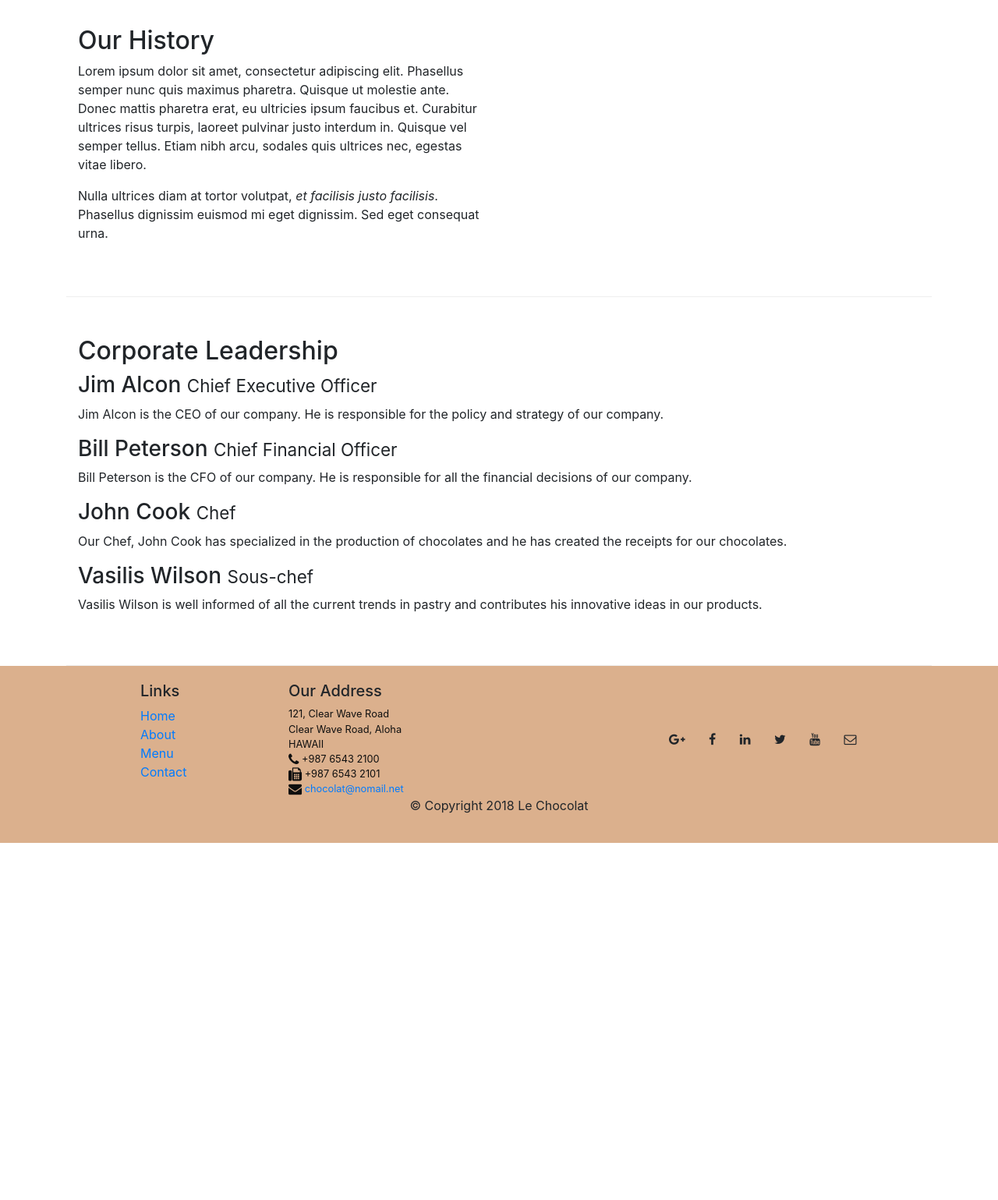
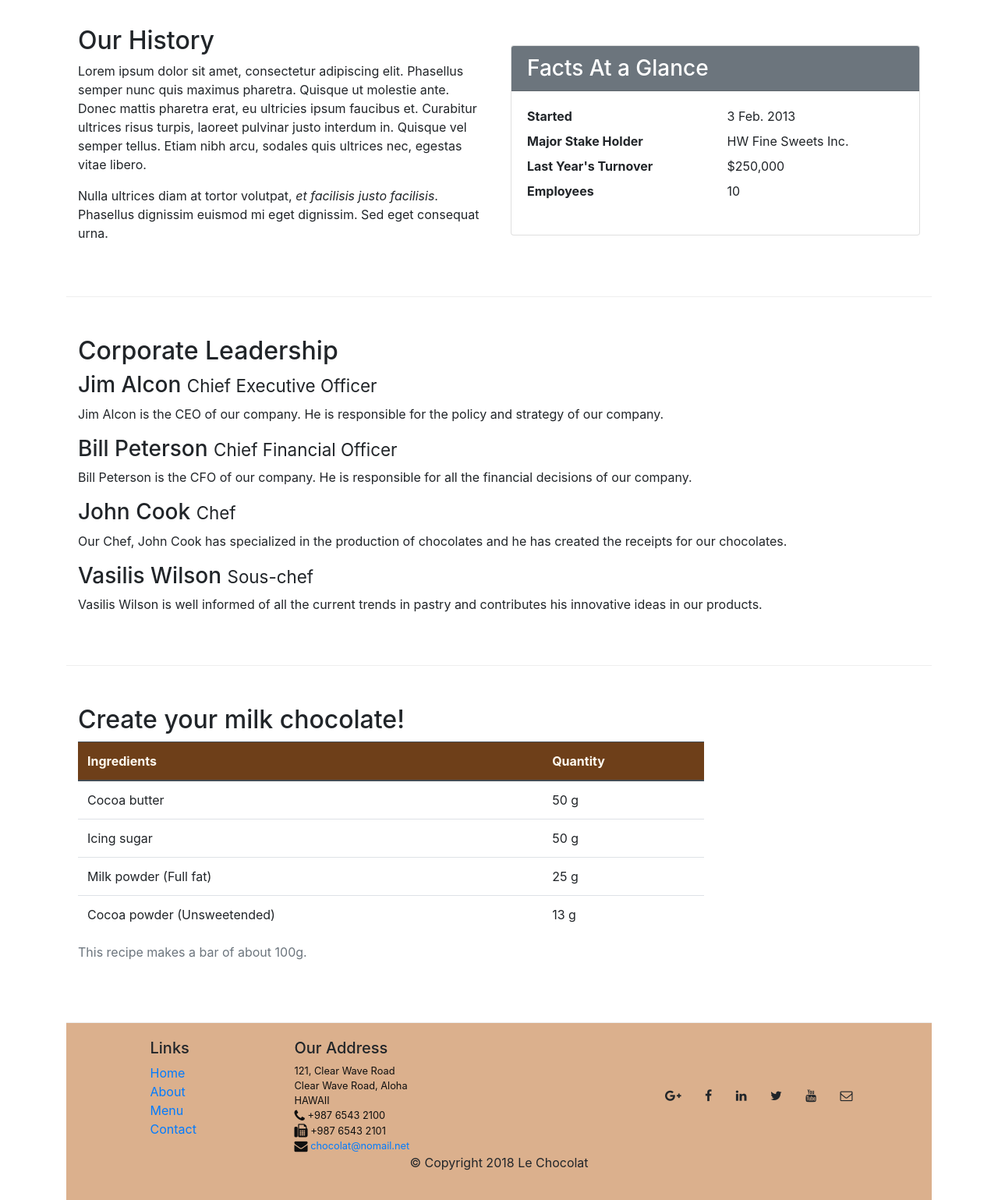
Before and after one commit to abainine/leChocolat, a website: page aboutus.html in a window 1280 px wide. Shown: the part 460-1999 px from the top of the page at 78% size. Before the commit the page ends 1541 px from the top, so only its background shows below. Drawn offline with nearby package versions, Linux system fonts and the light colour scheme.

Commit message:
Tables and Cards

```diff
--- a/aboutus.html
+++ b/aboutus.html
@@ -83,6 +83,21 @@
                     euismod mi eget dignissim. Sed eget consequat urna. </p>
             </div>
             <div class="col col-sm">
+                <div class="card">
+                    <h3 class="card-header bg-secondary text-white">Facts At a Glance</h3>
+                    <div class="card-body">
+                        <dl class="row">
+                            <dt class="col-6">Started</dt>
+                            <dd class="col-6">3 Feb. 2013</dd>
+                            <dt class="col-6">Major Stake Holder</dt>
+                            <dd class="col-6">HW Fine Sweets Inc.</dd>
+                            <dt class="col-6">Last Year's Turnover</dt>
+                            <dd class="col-6">$250,000</dd>
+                            <dt class="col-6">Employees</dt>
+                            <dd class="col-6">10</dd>
+                        </dl>
+                    </div>
+                </div>
             </div>
         </div>
 
@@ -109,7 +124,45 @@
             </div>
         </div>
 
+        <div class="row row-content">
+            <div class="col-12 col-sm-9">
+                <h2> Create your milk chocolate!</h2>
+                <div class="table-responsive">
+                    <table class="table table-hover">
+                        <caption>This recipe makes a bar of about 100g.</caption>
+                        <thead class="thead-dark">
+                            <tr>
+                                <th>Ingredients</th>
+                                <th>Quantity</th>
+                            </tr>
+                        </thead>
+                        <tbody>
+                            <tr>
+                                <td>Cocoa butter</td>
+                                <td>50 g</td>
+                            </tr>
+                            <tr>
+                                <td>Icing sugar</td>
+                                <td>50 g</td>
+                            </tr>
+                            <tr>
+                                <td>Milk powder (Full fat)</td>
+                                <td>25 g</td>
+                            </tr>
+                            <tr>
+                                <td>Cocoa powder (Unsweetended)</td>
+                                <td>13 g</td>
+                            </tr>
+                        </tbody>
+                    </table>
                 </div>
+
+            </div>
+            <div class="col-12 col-sm-3">
+            </div>
+        </div>
+
+
 
         <footer class="footer">
             <div class="container">
@@ -141,7 +194,8 @@
                             <a href="http://google.com/+">
                                 <a class="btn btn-social-icon btn-google-plus" href="http://google.com/+">
                                     <i class="fa fa-google-plus"></i></a> </a>
-                        <a href="http://www.facebook.com/profile.php?id="> <a class="btn btn-social-icon btn-facebook"
+                            <a href="http://www.facebook.com/profile.php?id="> <a
+                                    class="btn btn-social-icon btn-facebook"
                                     href="http://www.facebook.com/profile.php?id=">
                                     <i class="fa fa-facebook"></i></a></a>
                             <a href="http://www.linkedin.com/in/"><a class="btn btn-social-icon btn-linkedin"
--- a/css/styles.css
+++ b/css/styles.css
@@ -33,3 +33,10 @@ body{
     padding:50px 0px 0px 0px;
     z-index:0;
 }
+
+
+.table .thead-dark th{
+    color:floralwhite;
+    background-color:#6E3F19
+}
+tr:hover {background-color:#dbb08db0!important}
```
Lines whose indentation alone changed are shown as unchanged.
